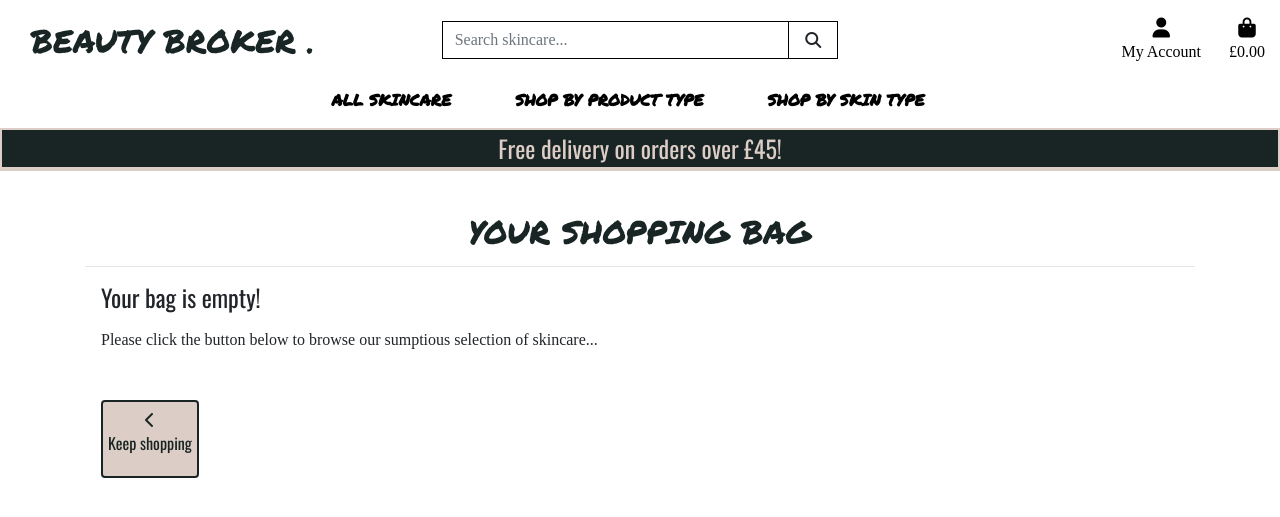
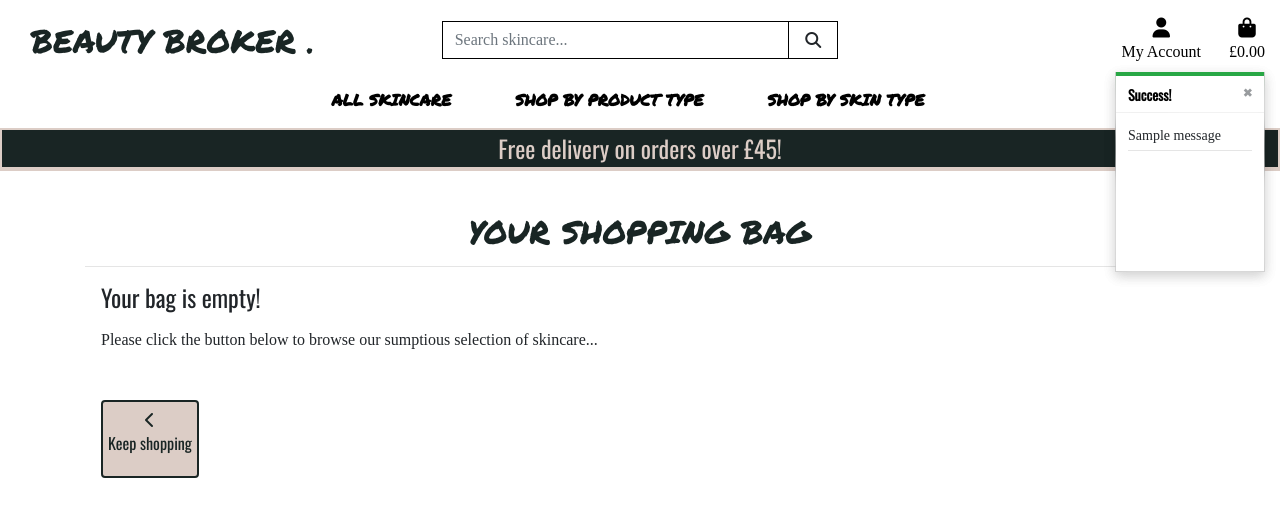
Before and after one commit to ClDaly2904/beauty-broker, a Django app: page /bag/ in a window 1280 px wide. Shown: the top 517 px of the page. Run offline with Django 3.2, Linux system fonts and the light colour scheme; tables that the repository leaves empty hold one stand-in row (values such as "Sample post"); one stand-in notice (Sample message) is shown; some libraries are stand-ins or nearby versions; some web fonts are replaced.

Commit message:
Add toast templates

```diff
--- a/bag/views.py
+++ b/bag/views.py
@@ -1,4 +1,6 @@
-from django.shortcuts import render, redirect, get_object_or_404, reverse, HttpResponse
+from django.shortcuts import (render, redirect, get_object_or_404,
+                              reverse, HttpResponse)
+from django.contrib import messages
 from products.models import Product
 
 
@@ -13,6 +15,7 @@ def add_to_bag(request, item_id):
     """ Add a specified quantity of the product
     to the users shopping bag """
 
+    product = get_object_or_404(Product, pk=item_id)
     quantity = int(request.POST.get('quantity'))
     redirect_url = request.POST.get('redirect_url')
     bag = request.session.get('bag', {})
@@ -22,6 +25,8 @@ def add_to_bag(request, item_id):
 
     else:
         bag[item_id] = quantity
+        messages.success(request, f"Added {product.name} to\n"
+                         "your shopping bag!")
 
     request.session['bag'] = bag
     return redirect(redirect_url)
--- a/beauty_broker/settings.py
+++ b/beauty_broker/settings.py
@@ -79,6 +79,8 @@ TEMPLATES = [
         },
     },
 ]
+
+MESSAGE_STORAGE = 'django.contrib.messages.storage.session.SessionStorage'
 
 AUTHENTICATION_BACKENDS = [
     # Needed to login by username in Django admin, regardless of `allauth`
--- a/static/css/base.css
+++ b/static/css/base.css
@@ -134,6 +134,16 @@ a:hover {
     color: #192524;
 }
 
+.toast {
+    position: relative;
+    min-height: 200px;
+    position: absolute; top: 0; right: 0;
+}
+
+.toast-header {
+    font-family: 'Oswald', sans-serif;
+}
+
 #home-hero {
     background: url('/media/to-squiggle1.jpeg') no-repeat bottom 20% center;
     background-size: cover;
@@ -165,6 +175,24 @@ a:hover {
 
 #sc-btn :hover {
     color: #dccdc6!important;
+}
+
+/* ------------------------------- bootstrap toasts */
+
+.message-container {
+    position: fixed;
+    top: 72px;
+    right: 15px;
+    z-index: 99999999999;
+}
+
+.custom-toast {
+    overflow: visible;
+    min-width: 150px;
+}
+
+.toast-capper {
+    height: 4px;
 }
 
 /* -------------------------------- Media Queries */
--- a/templates/base.html
+++ b/templates/base.html
@@ -128,7 +128,39 @@
     </header>
 
     {% if messages %}
-    <div class="message-container"></div>
+        <div class="message-container">
+            {% for message in messages %}
+                {% with message.level as level %}
+                    {% if level == 40 %}
+                        {% include 'includes/toasts/toast_error.html' %}
+                    {% elif level == 30 %}
+                        {% include 'includes/toasts/toast_warning.html' %}
+                    {% elif level == 25 %}
+                        {% include 'includes/toasts/toast_success.html' %}
+                    {% else %}
+                        {% include 'includes/toasts/toast_info.html' %}
+                    {% endif %}
+                {% endwith %}
+            {% endfor %}
+        </div>
+    {% endif %}
+
+    {% if messages %}
+        <div class="message-container">
+            {% for message in messages %}
+                {% with message.level as level %}
+                    {% if level == 40 %}
+                        {% include 'includes/toasts/toast_error.html' %}
+                    {% elif level == 30 %}
+                        {% include 'includes/toasts/toast_warning.html' %}
+                    {% elif level == 25 %}
+                        {% include 'includes/toasts/toast_success.html' %}
+                    {% else %}
+                        {% include 'includes/toasts/toast_info.html' %}
+                    {% endif %}
+                {% endwith %}
+            {% endfor %}
+        </div>
     {% endif %}
 
     {% block page_header %}
@@ -138,8 +170,10 @@
     {% endblock %}
 
     {% block postloadjs %}
+    <script type="text/javascript">
+        $('.toast').toast('show');
+    </script>
     {% endblock %}
 
-</body>
-
+  </body>
 </html>
--- /dev/null
+++ b/templates/includes/toasts/toast_success.html
@@ -0,0 +1,17 @@
+<div class="toast custom-toast rounded-0 border-top-0" data-autohide="false">
+    <div class="w-100 toast-capper bg-success"></div>
+    <div class="toast-header bg-white text-black">
+        <strong class="mr-auto">Success!</strong>
+        <button type="button" class="ml-2 mb-1 close text-dark" data-dismiss="toast" aria-label="Close">
+            <span aria-hidden="true">&times;</span>
+        </button>
+    </div>
+    <div class="toast-body bg-white">
+        <div class="row">
+            <div class="col">
+                {{ message }}
+                <hr class="mt-1 mb-3">
+            </div>
+        </div>
+    </div>
+</div>
```
Also changed, not shown: templates/includes/toasts/toast_error.html (added, +17 -0 lines), templates/includes/toasts/toast_info.html (added, +17 -0 lines), templates/includes/toasts/toast_warning.html (added, +17 -0 lines).
